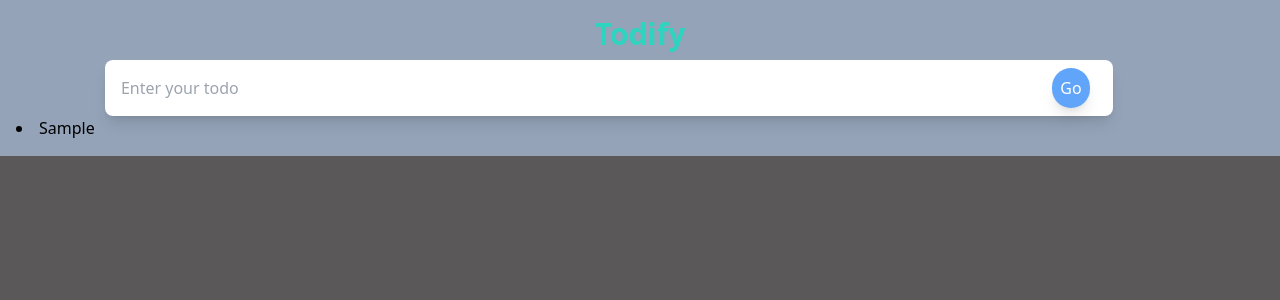
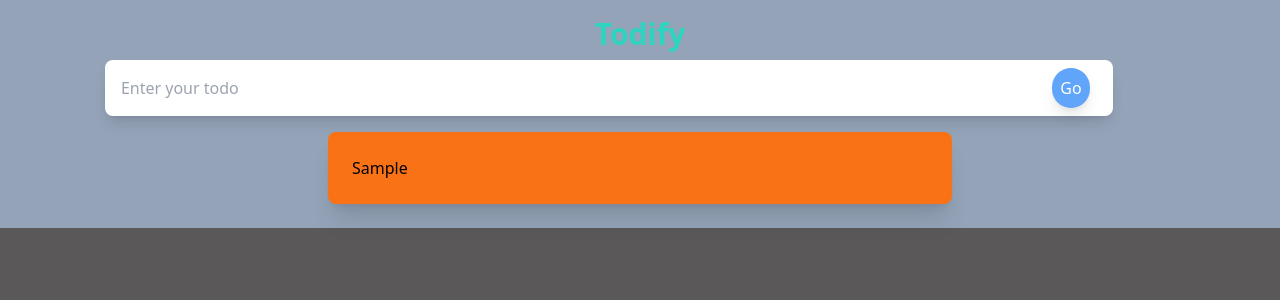
Before and after one commit to Mayurwagh98/todify, a React (Vite) app: page / in a window 1280 px wide. Both pictures are taken after typing "Sample" into the empty fields and a click on the button "Go". Shown: the top 300 px of the page. Built offline with nearby package versions, Linux system fonts and the light colour scheme.

Commit message:
Adding: style to single todo

```diff
--- /dev/null
+++ b/src/Components/SingleTodo.tsx
@@ -0,0 +1,12 @@
+const SingleTodo = ({ todo }: { todo: string }) => {
+  return (
+    <div className="w-1/2 m-2 p-2 rounded-lg bg-orange-500 flex justify-between items-center shadow-xl">
+      <div className="w-1/2">
+        <li className="m-2 p-2 list-none">{todo}</li>
+      </div>
+      <div></div>
+    </div>
+  );
+};
+
+export default SingleTodo;
--- a/src/Components/TodoList.tsx
+++ b/src/Components/TodoList.tsx
@@ -1,15 +1,18 @@
 import { Todo } from "../models/models";
+import SingleTodo from "./SingleTodo";
 
-interface TodosProps{
-    todos:Array<Todo>,
+interface TodosProps {
+  todos: Array<Todo>;
 }
 
-const TodoList = ({todos}:TodosProps) => {
-    return (
-        <div>
-        {todos?.map((todo) =><li>{todo.todo}</li>)}
-        </div>
-    );
-}
+const TodoList = ({ todos }: TodosProps) => {
+  return (
+    <div className="flex flex-col justify-center items-center mt-2">
+      {todos?.map((todo) => (
+        <SingleTodo todo={todo.todo} key={todo.id} />
+      ))}
+    </div>
+  );
+};
 
 export default TodoList;
```
